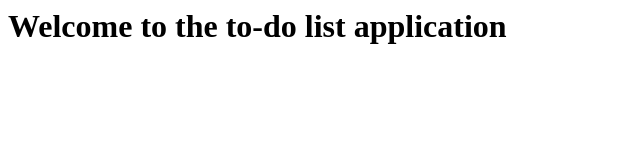
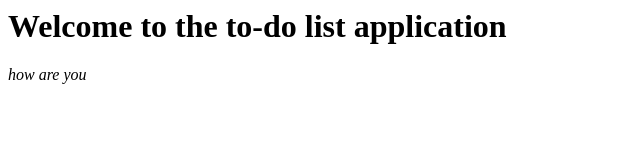
Before and after one commit to sanket2920/todo_2017Fall, a plain HTML site: page index.html in a window 1280 px wide. Shown: the full height of the page, 0-640 px from the left. Drawn offline with Linux system fonts and the light colour scheme.

Commit message:
2nd change

```diff
--- a/index.html
+++ b/index.html
@@ -1,5 +1,7 @@
 <html>
 	<body>
 		<h1>Welcome to the to-do list application </h1>
+		<i> how are you </i>
 	</body>
+
 </html>
```
